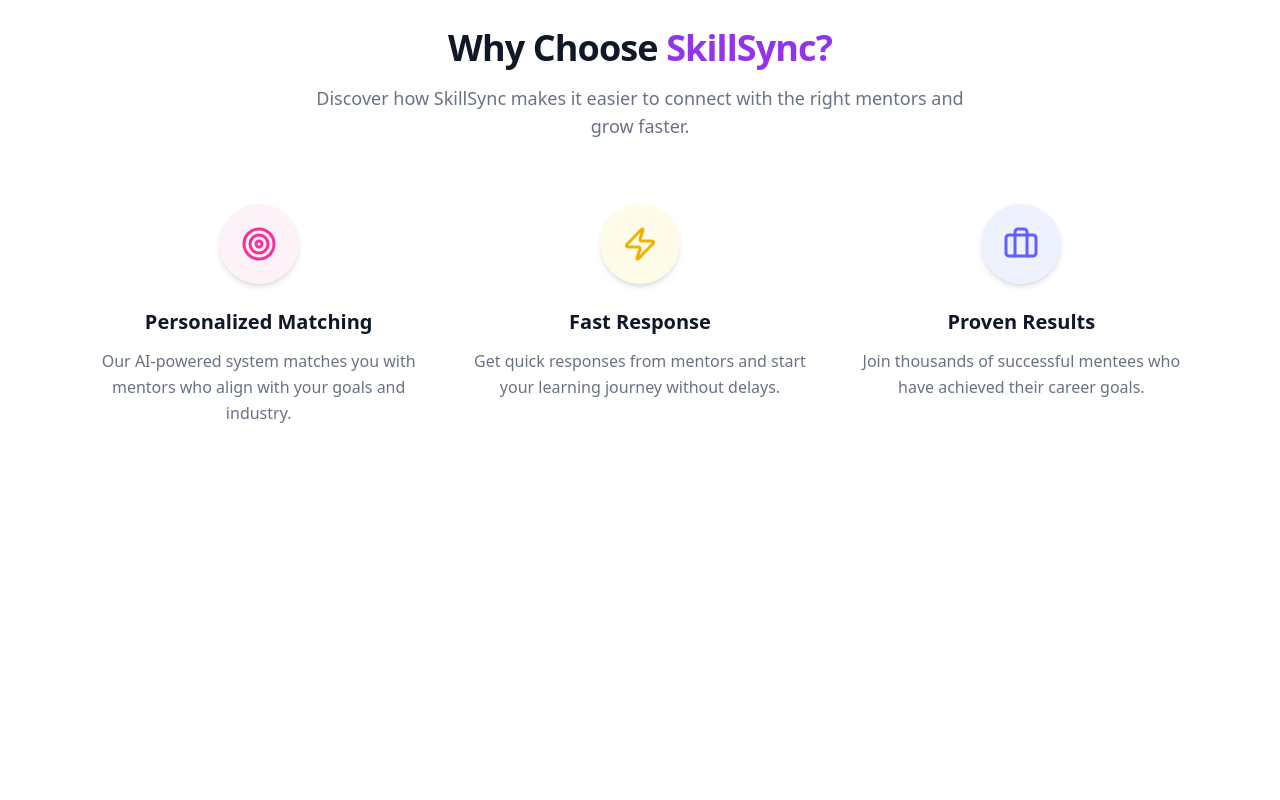
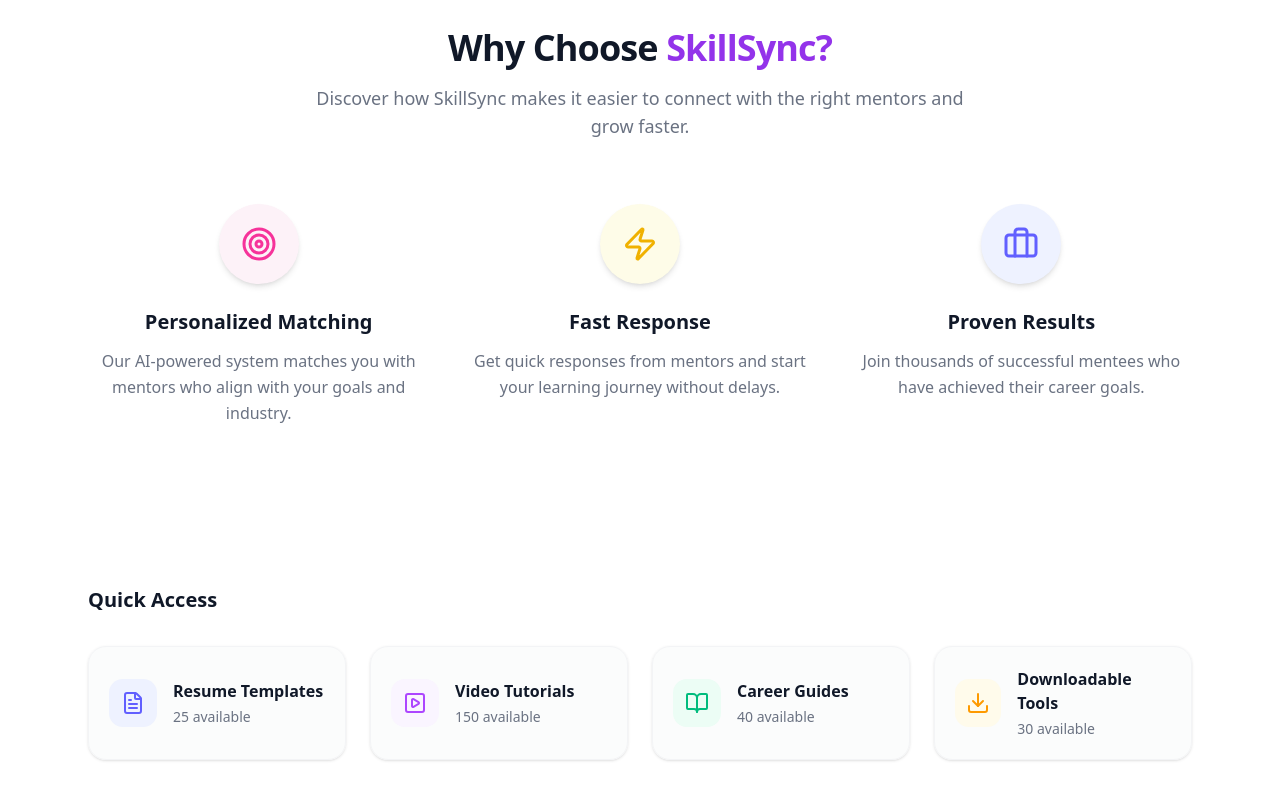
Before and after one commit to MentoNest/skillsync_frontend, a Next.js app: page / in a window 1280 px wide. Shown: the part 1497-2297 px from the top of the page. Before the commit the page ends 2019 px from the top, so only its background shows below. Built offline with nearby package versions, Linux system fonts and the light colour scheme.

Commit message:
feat: add Quick Access resource cards section to landing page

```diff
--- a/app/(public)/page.tsx
+++ b/app/(public)/page.tsx
@@ -1,11 +1,13 @@
 import Hero from "../components/hero";
 import WhyChoose from "../components/why-choose";
+import QuickAccess from "../components/quick-access";
 
 export default function HomePage() {
   return (
     <main className="min-h-screen">
       <Hero />
       <WhyChoose />
+      <QuickAccess />
     </main>
   );
 }
--- /dev/null
+++ b/app/components/quick-access.tsx
@@ -0,0 +1,71 @@
+import { FileText, PlaySquare, BookOpen, Download } from "lucide-react";
+
+const resources = [
+  {
+    icon: FileText,
+    title: "Resume Templates",
+    description: "25 available",
+    accentBg: "bg-indigo-50",
+    accentIcon: "text-indigo-500",
+  },
+  {
+    icon: PlaySquare,
+    title: "Video Tutorials",
+    description: "150 available",
+    accentBg: "bg-purple-50",
+    accentIcon: "text-purple-500",
+  },
+  {
+    icon: BookOpen,
+    title: "Career Guides",
+    description: "40 available",
+    accentBg: "bg-emerald-50",
+    accentIcon: "text-emerald-500",
+  },
+  {
+    icon: Download,
+    title: "Downloadable Tools",
+    description: "30 available",
+    accentBg: "bg-amber-50",
+    accentIcon: "text-amber-500",
+  },
+] as const;
+
+export default function QuickAccess() {
+  return (
+    <section className="w-full bg-white py-12 md:py-16">
+      <div className="max-w-6xl mx-auto px-4 md:px-6">
+        <h2 className="text-lg md:text-xl font-semibold text-gray-900 mb-6 md:mb-8">
+          Quick Access
+        </h2>
+
+        <div className="grid grid-cols-1 sm:grid-cols-2 xl:grid-cols-4 gap-4 md:gap-6">
+          {resources.map((resource) => (
+            <article
+              key={resource.title}
+              className="group relative flex items-center gap-4 rounded-2xl border border-gray-100 bg-gray-50/60 px-4 py-4 md:px-5 md:py-5 shadow-sm transition-all duration-200 hover:-translate-y-1 hover:border-indigo-100 hover:bg-white hover:shadow-md"
+            >
+              <div
+                className={`flex h-12 w-12 items-center justify-center rounded-xl ${resource.accentBg}`}
+              >
+                <resource.icon
+                  className={`h-6 w-6 ${resource.accentIcon}`}
+                  strokeWidth={2}
+                />
+              </div>
+
+              <div className="flex flex-col">
+                <h3 className="text-sm md:text-base font-semibold text-gray-900">
+                  {resource.title}
+                </h3>
+                <p className="mt-1 text-xs md:text-sm text-gray-500">
+                  {resource.description}
+                </p>
+              </div>
+            </article>
+          ))}
+        </div>
+      </div>
+    </section>
+  );
+}
```
